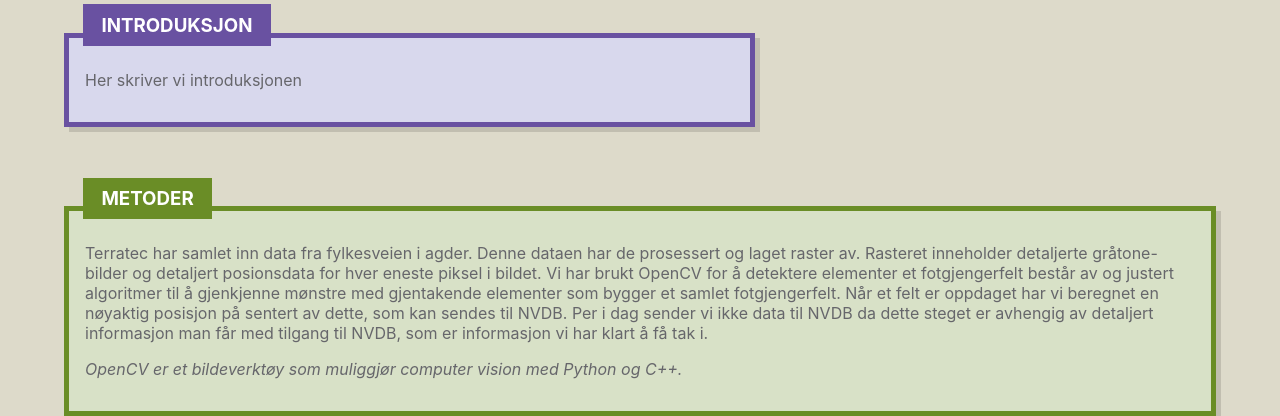
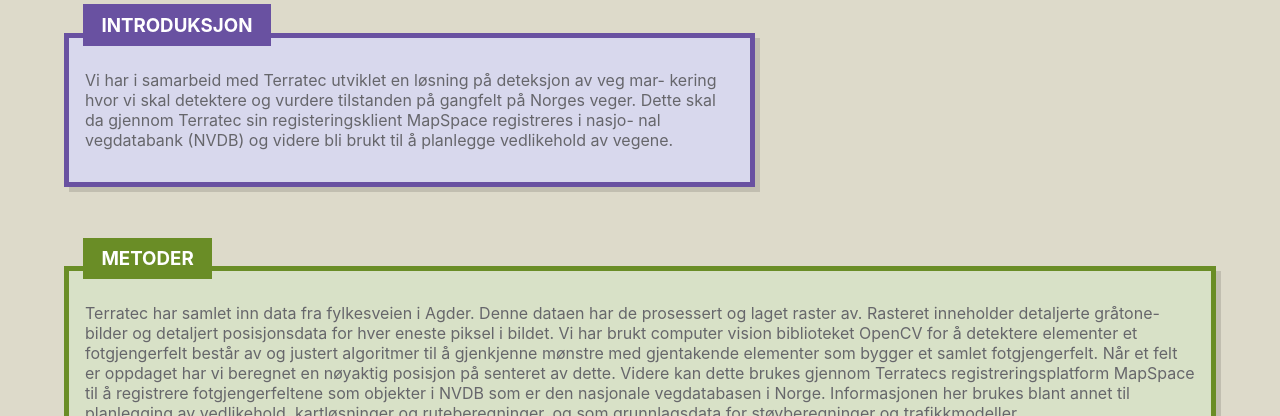
Before and after one commit to jakob-lj/tdt4860-eit-poster-g3-v22, a React (Vite) app: page / in a window 1280 px wide. Shown: the part 384-800 px from the top of the page. Built offline with nearby package versions, Linux system fonts and the light colour scheme.

Commit message:
fix: update content from vegard

```diff
--- a/src/modules/introduction.tsx
+++ b/src/modules/introduction.tsx
@@ -8,7 +8,13 @@ const TitleModule: React.FC = () => {
   return (
     <G3TextModule header={"Introduksjon"} skin={"purple"}>
       <>
-        <Paragraph>Her skriver vi introduksjonen</Paragraph>
+        <Paragraph>
+          Vi har i samarbeid med Terratec utviklet en løsning på deteksjon av
+          veg mar- kering hvor vi skal detektere og vurdere tilstanden på
+          gangfelt på Norges veger. Dette skal da gjennom Terratec sin
+          registeringsklient MapSpace registreres i nasjo- nal vegdatabank
+          (NVDB) og videre bli brukt til å planlegge vedlikehold av vegene.
+        </Paragraph>
       </>
     </G3TextModule>
   );
--- a/src/modules/methods.tsx
+++ b/src/modules/methods.tsx
@@ -6,16 +6,19 @@ const Methods: React.FC = () => {
     <G3TextModule header={"Metoder"} skin={"green"}>
       <>
         <p>
-          Terratec har samlet inn data fra fylkesveien i agder. Denne dataen har
+          Terratec har samlet inn data fra fylkesveien i Agder. Denne dataen har
           de prosessert og laget raster av. Rasteret inneholder detaljerte
-          gråtone-bilder og detaljert posionsdata for hver eneste piksel i
-          bildet. Vi har brukt OpenCV for å detektere elementer et
-          fotgjengerfelt består av og justert algoritmer til å gjenkjenne
-          mønstre med gjentakende elementer som bygger et samlet fotgjengerfelt.
-          Når et felt er oppdaget har vi beregnet en nøyaktig posisjon på
-          sentert av dette, som kan sendes til NVDB. Per i dag sender vi ikke
-          data til NVDB da dette steget er avhengig av detaljert informasjon man
-          får med tilgang til NVDB, som er informasjon vi har klart å få tak i.
+          gråtone-bilder og detaljert posisjonsdata for hver eneste piksel i
+          bildet. Vi har brukt computer vision biblioteket OpenCV for å
+          detektere elementer et fotgjengerfelt består av og justert algoritmer
+          til å gjenkjenne mønstre med gjentakende elementer som bygger et
+          samlet fotgjengerfelt. Når et felt er oppdaget har vi beregnet en
+          nøyaktig posisjon på senteret av dette. Videre kan dette brukes
+          gjennom Terratecs registreringsplatform MapSpace til å registrere
+          fotgjengerfeltene som objekter i NVDB som er den nasjonale
+          vegdatabasen i Norge. Informasjonen her brukes blant annet til
+          planlegging av vedlikehold, kartløsninger og ruteberegninger, og som
+          grunnlagsdata for støyberegninger og trafikkmodeller.
         </p>
         <p>
           <em>
```
